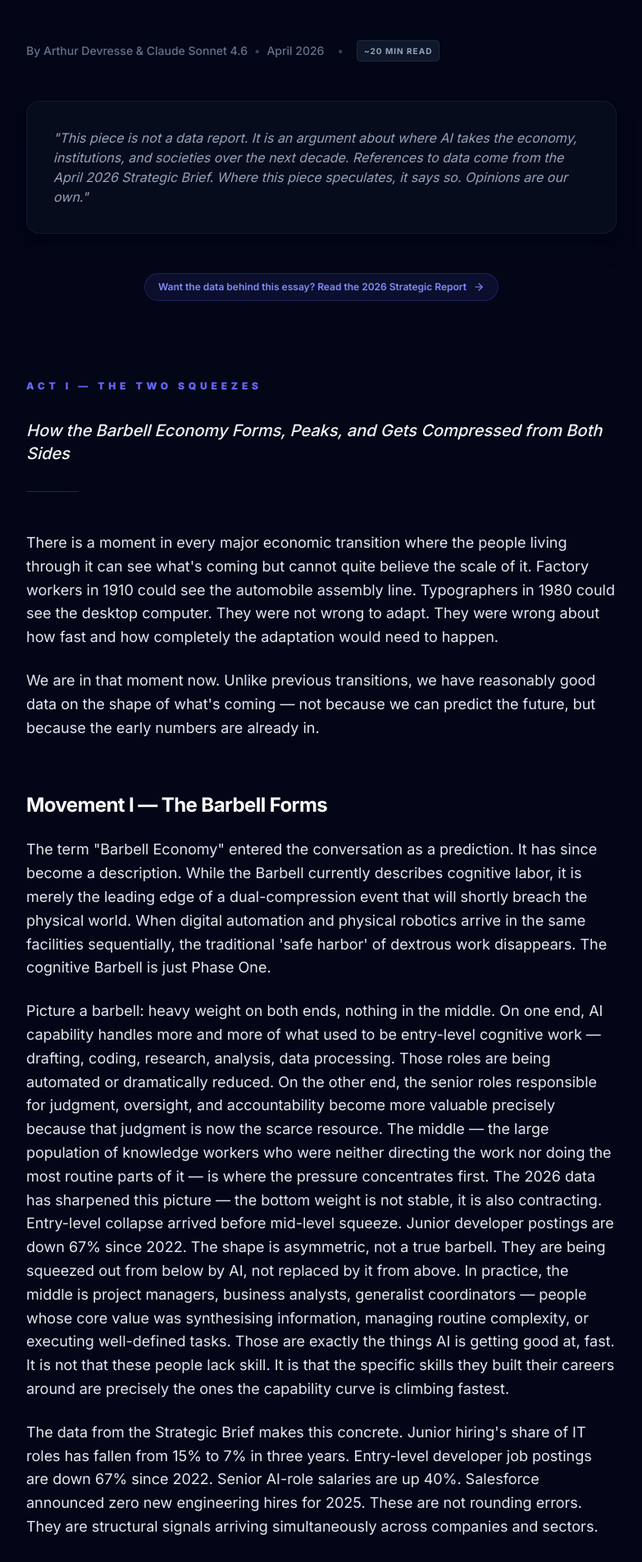
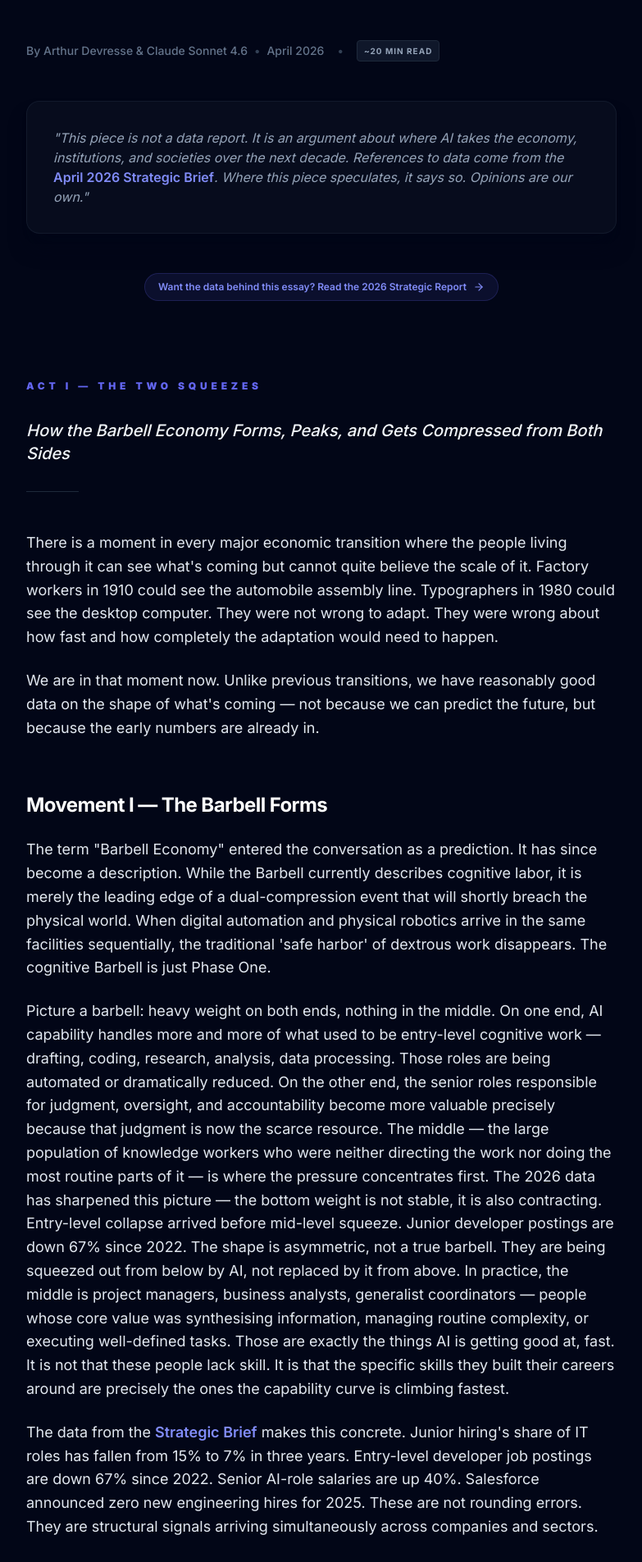
Before and after one commit to ADevBelgie/after-the-intelligence-flood, a React (Vite) app: page / in a window 1280 px wide. Shown: the part 303-2208 px from the top of the page at 82% size, without its empty margins (248-1031 px from the left). Built offline with nearby package versions, Linux system fonts and the light colour scheme.

Commit message:
feat(ux): link all 'Strategic Brief' references to primary data report
- Added interactive, styled links to all 5 mentions in App.jsx
- Converted disclaimer string to JSX to support interactive linking

```diff
--- a/src/App.jsx
+++ b/src/App.jsx
@@ -58,7 +58,7 @@ const App = () => {
             </div>
 
             <div className="p-8 rounded-2xl bg-slate-900/40 border border-slate-800/50 text-slate-400 text-sm md:text-base italic leading-relaxed shadow-xl shadow-slate-950/50 mb-12">
-              "This piece is not a data report. It is an argument about where AI takes the economy, institutions, and societies over the next decade. References to data come from the April 2026 Strategic Brief. Where this piece speculates, it says so. Opinions are our own."
+              "This piece is not a data report. It is an argument about where AI takes the economy, institutions, and societies over the next decade. References to data come from the <a href="https://ai-strategic-report-april-2026.vercel.app" className="text-indigo-400 hover:text-indigo-300 transition-colors font-semibold not-italic">April 2026 Strategic Brief</a>. Where this piece speculates, it says so. Opinions are our own."
             </div>
 
             <DiscoveryCallout />
@@ -92,7 +92,7 @@ const App = () => {
             </p>
 
             <p className="mb-6">
-              The data from the Strategic Brief makes this concrete. Junior hiring's share of IT roles has fallen from 15% to 7% in three years. Entry-level developer job postings are down 67% since 2022. Senior AI-role salaries are up 40%. Salesforce announced zero new engineering hires for 2025. These are not rounding errors. They are structural signals arriving simultaneously across companies and sectors.
+              The data from the <a href="https://ai-strategic-report-april-2026.vercel.app" className="text-indigo-400 hover:text-indigo-300 transition-colors font-semibold">Strategic Brief</a> makes this concrete. Junior hiring's share of IT roles has fallen from 15% to 7% in three years. Entry-level developer job postings are down 67% since 2022. Senior AI-role salaries are up 40%. Salesforce announced zero new engineering hires for 2025. These are not rounding errors. They are structural signals arriving simultaneously across companies and sectors.
             </p>
 
             <p className="mb-12">
@@ -122,7 +122,7 @@ const App = () => {
             </p>
 
             <p className="mb-6">
-              The Strategic Brief documents an approximately eight-month cycle in which AI capability tests get mastered, retired, and replaced with harder ones. ARC-AGI-1 essentially solved. ARC-AGI-2 approaching saturation within twelve months of launch. ARC-AGI-3 launched March 2026 with frontier AI models scoring under 1%, and the prediction based on the same pattern is 30 to 50% scores by end of 2026 via reinforcement learning approaches. The measuring sticks keep breaking because the underlying capability keeps moving.
+              The <a href="https://ai-strategic-report-april-2026.vercel.app" className="text-indigo-400 hover:text-indigo-300 transition-colors font-semibold">Strategic Brief</a> documents an approximately eight-month cycle in which AI capability tests get mastered, retired, and replaced with harder ones. ARC-AGI-1 essentially solved. ARC-AGI-2 approaching saturation within twelve months of launch. ARC-AGI-3 launched March 2026 with frontier AI models scoring under 1%, and the prediction based on the same pattern is 30 to 50% scores by end of 2026 via reinforcement learning approaches. The measuring sticks keep breaking because the underlying capability keeps moving.
             </p>
 
             <p className="mb-6">
@@ -208,7 +208,7 @@ const App = () => {
             <h3 className="text-2xl font-bold text-white mb-6 mt-16 tracking-tight">The Shape of Coming Failures</h3>
 
             <p className="mb-6">
-              The Strategic Brief documents where reliability currently stands. Without proper system design, AI confidently produces wrong answers more than 10% of the time on standard tasks. Legal AI fails at rates of 69 to 88% on specific legal queries without mitigation. Medical AI, without the right architecture, hallucinates at rates that would be immediately disqualifying if applied to a human doctor.
+              The <a href="https://ai-strategic-report-april-2026.vercel.app" className="text-indigo-400 hover:text-indigo-300 transition-colors font-semibold">Strategic Brief</a> documents where reliability currently stands. Without proper system design, AI confidently produces wrong answers more than 10% of the time on standard tasks. Legal AI fails at rates of 69 to 88% on specific legal queries without mitigation. Medical AI, without the right architecture, hallucinates at rates that would be immediately disqualifying if applied to a human doctor.
             </p>
 
             <p className="mb-6">
@@ -292,7 +292,7 @@ const App = () => {
             </p>
 
             <p className="mb-12">
-              The MCP ecosystem that the Strategic Brief documents is an early version of this dynamic playing out in AI integration. Developers who build on open standards control their own destiny, while those who build on closed platforms are permanently subject to the platform's pricing decisions, policy changes, and survival. The lesson of every previous platform cycle is available to every developer who wants to learn it.
+              The MCP ecosystem that the <a href="https://ai-strategic-report-april-2026.vercel.app" className="text-indigo-400 hover:text-indigo-300 transition-colors font-semibold">Strategic Brief</a> documents is an early version of this dynamic playing out in AI integration. Developers who build on open standards control their own destiny, while those who build on closed platforms are permanently subject to the platform's pricing decisions, policy changes, and survival. The lesson of every previous platform cycle is available to every developer who wants to learn it.
             </p>
 
             <h3 className="text-2xl font-bold text-white mb-6 mt-16 tracking-tight">What Governments Actually Need to Get Right</h3>
```
